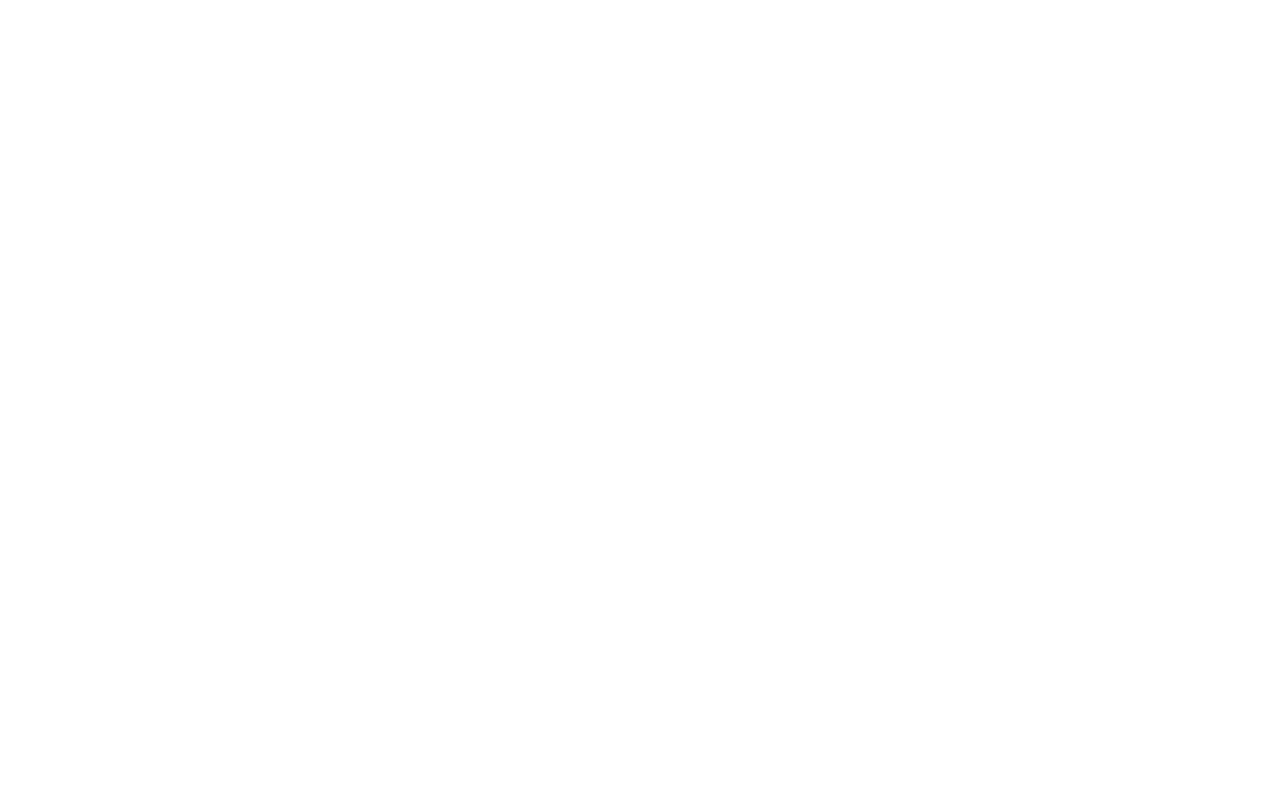
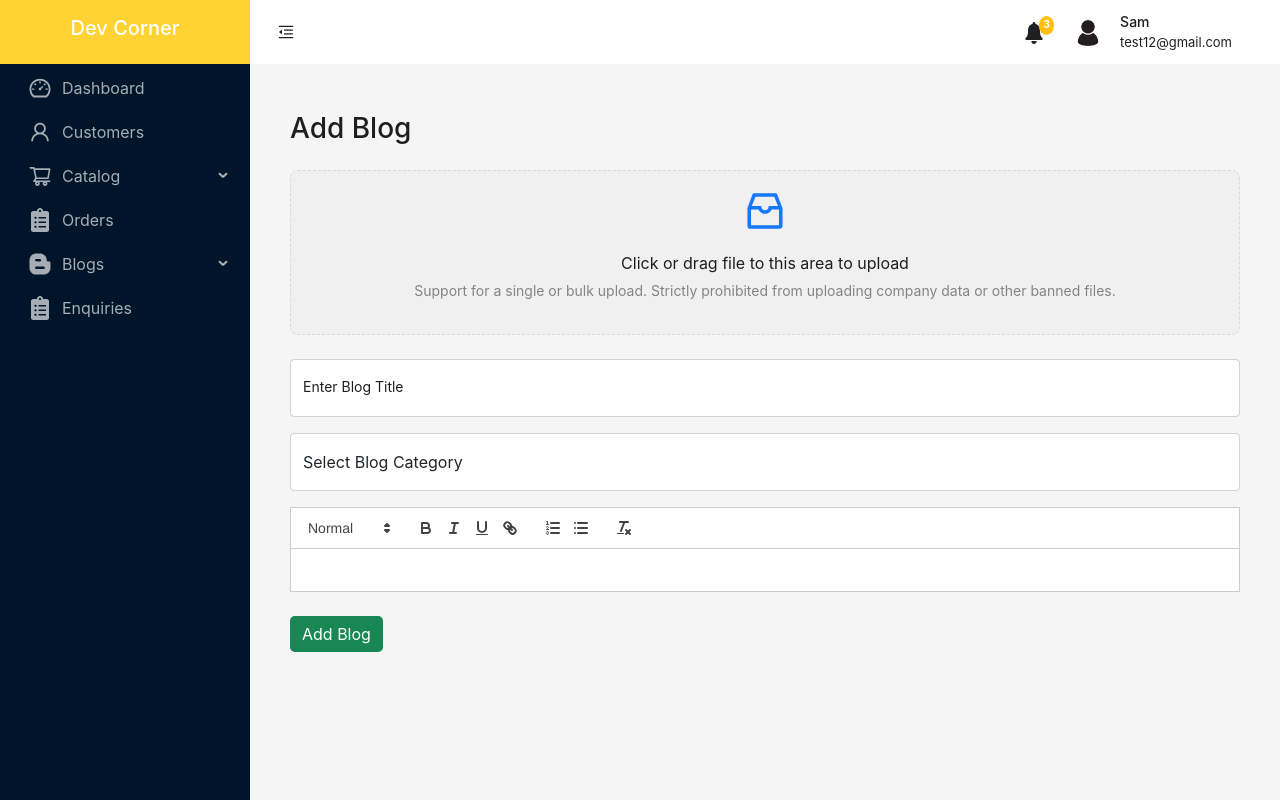
Before and after one commit to sam1090/ecommerce, a React (Create React App) app in the folder admin-app/: page /admin/blog in a window 1280 px wide. Before the commit this address had no page. Built offline with nearby package versions, Linux system fonts and the light colour scheme.

Commit message:
Add Blog page done

```diff
--- a/admin-app/package.json
+++ b/admin-app/package.json
@@ -12,7 +12,11 @@
     "react-icons": "^4.10.1",
     "react-router-dom": "^6.14.2",
     "react-scripts": "5.0.1",
-    "web-vitals": "^2.1.4"
+    "web-vitals": "^2.1.4",
+    "react-fast-marquee": "^1.6.0",
+    "react-form-stepper": "^2.0.3",
+    "react-helmet": "^6.1.0",
+    "react-quill": "^2.0.0"
   },
   "scripts": {
     "start": "react-scripts start",
--- a/admin-app/src/App.css
+++ b/admin-app/src/App.css
@@ -5,3 +5,7 @@
 .red{
   color: red;
 }
+
+.quill{
+  background-color: white;
+}
--- a/admin-app/src/App.js
+++ b/admin-app/src/App.js
@@ -14,6 +14,7 @@
 import CategoryList from './Pages/CategoryList';
 import BrandList from './Pages/BrandList';
 import ProductList from './Pages/ProductList';
+import AddBlog from './Pages/AddBlog';
 function App() {
   return (
     <Router>
@@ -24,6 +25,7 @@
         <Route path='/admin' element={<MainLayout/>} >
           <Route index element= {<Dashboard />} />
           <Route path='enquiry' element = {<Enquiries/>} />
+          <Route path='blog' element = {<AddBlog/>} />
           <Route path='blog-list' element = {<BlogList/>} />
           <Route path='blog-category-list' element = {<BlogCatList/>} />
           <Route path='orders' element = {<Orders/>} />
--- a/admin-app/src/Components/CustomInput.js
+++ b/admin-app/src/Components/CustomInput.js
@@ -4,10 +4,10 @@
 const CustomInput = (props) => {
   const { type, label, i_id, i_class } = props;
   return (
-    <div class="form-floating mb-3">
+    <div className="form-floating mb-3">
       <input
         type={type}
-        class={`form-control ${i_class}`}
+        className={`form-control ${i_class}`}
         id={i_id}
         placeholder={label}
       />
--- /dev/null
+++ b/admin-app/src/Pages/AddBlog.js
@@ -0,0 +1,76 @@
+import React, { useState } from "react";
+import CustomInput from "../Components/CustomInput";
+import ReactQuill from "react-quill";
+import "react-quill/dist/quill.snow.css";
+import { Stepper } from "react-form-stepper";
+import { InboxOutlined } from '@ant-design/icons';
+import { message, Upload } from 'antd';
+const { Dragger } = Upload;
+const props = {
+  name: 'file',
+  multiple: true,
+  action: 'https://www.mocky.io/v2/5cc8019d300000980a055e76',
+  onChange(info) {
+    const { status } = info.file;
+    if (status !== 'uploading') {
+      console.log(info.file, info.fileList);
+    }
+    if (status === 'done') {
+      message.success(`${info.file.name} file uploaded successfully.`);
+    } else if (status === 'error') {
+      message.error(`${info.file.name} file upload failed.`);
+    }
+  },
+  onDrop(e) {
+    console.log('Dropped files', e.dataTransfer.files);
+  },
+};
+const AddBlog = () => {
+  const [desc, setDesc] = useState();
+  const handleDesc = (e) => {
+    setDesc(e);
+  };
+
+  return (
+    <div>
+      <h3 className="mb-4">Add Blog</h3>
+
+      <div className="">
+        <form action="">
+        <Dragger {...props}>
+    <p className="ant-upload-drag-icon">
+      <InboxOutlined />
+    </p>
+    <p className="ant-upload-text">Click or drag file to this area to upload</p>
+    <p className="ant-upload-hint">
+      Support for a single or bulk upload. Strictly prohibited from uploading company data or other
+      banned files.
+    </p>
+  </Dragger>
+        <div className="mt-4">
+        <CustomInput type="text" label="Enter Blog Title" />
+
+        </div>
+          <select name="" className="form-control py-3 mb-3 " id="">
+            <option value="">Select Blog Category</option>
+          </select>
+          <ReactQuill
+            theme="snow"
+            value={desc}
+            onChange={(evt) => {
+              handleDesc(evt);
+            }}
+          />
+          <button
+            className="btn btn-success border-0 rounded-3 my-4"
+            type="submit"
+          >
+            Add Blog
+          </button>
+        </form>
+      </div>
+    </div>
+  );
+};
+
+export default AddBlog;
--- a/admin-app/src/Pages/MainLayout.js
+++ b/admin-app/src/Pages/MainLayout.js
@@ -110,7 +110,7 @@
               label: "Orders",
             },
             {
-              key: "blog",
+              key: "blogs",
               icon: <FaBloggerB className="fs-4" />,
               label: "Blogs",
               children: [
```
Also changed, not shown: package.json (deleted, +0 -7 lines), 2 other files (tests, documents, lock files or other folders).
